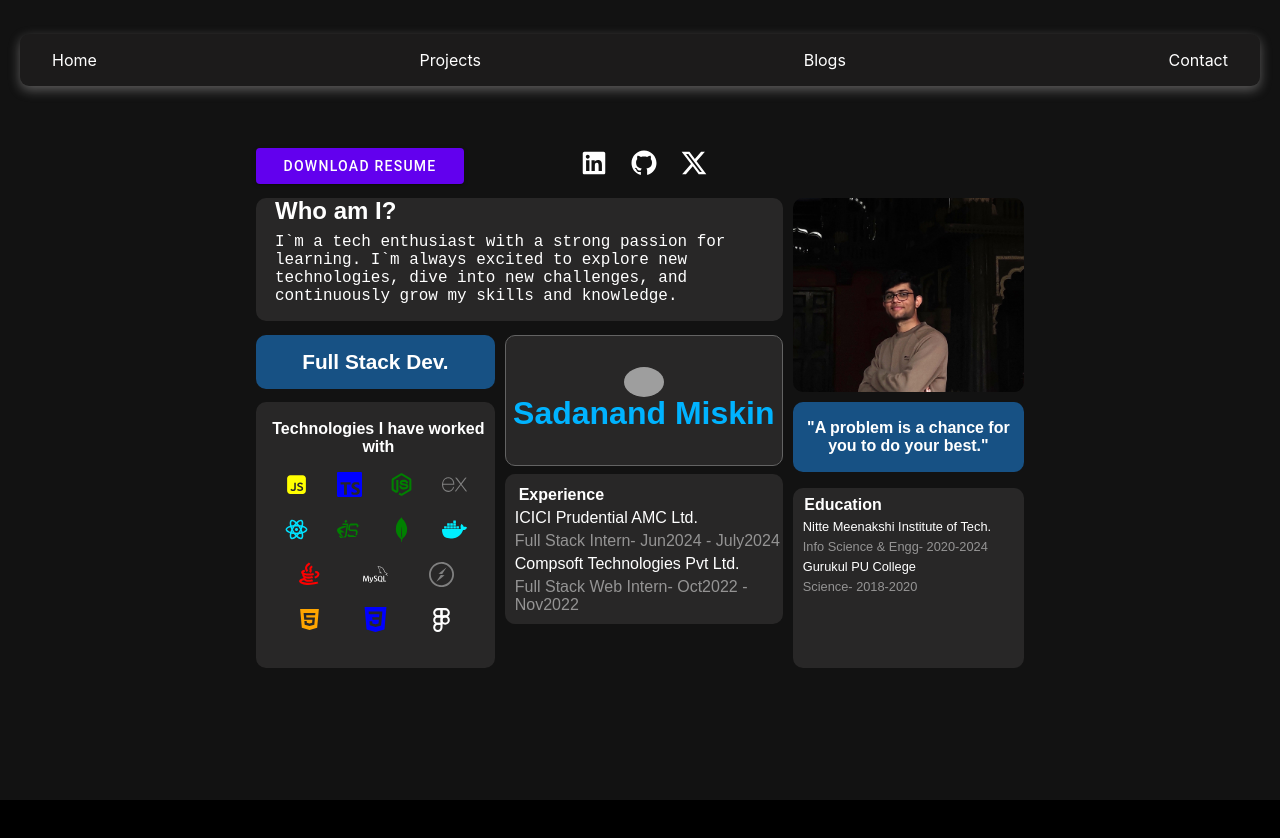
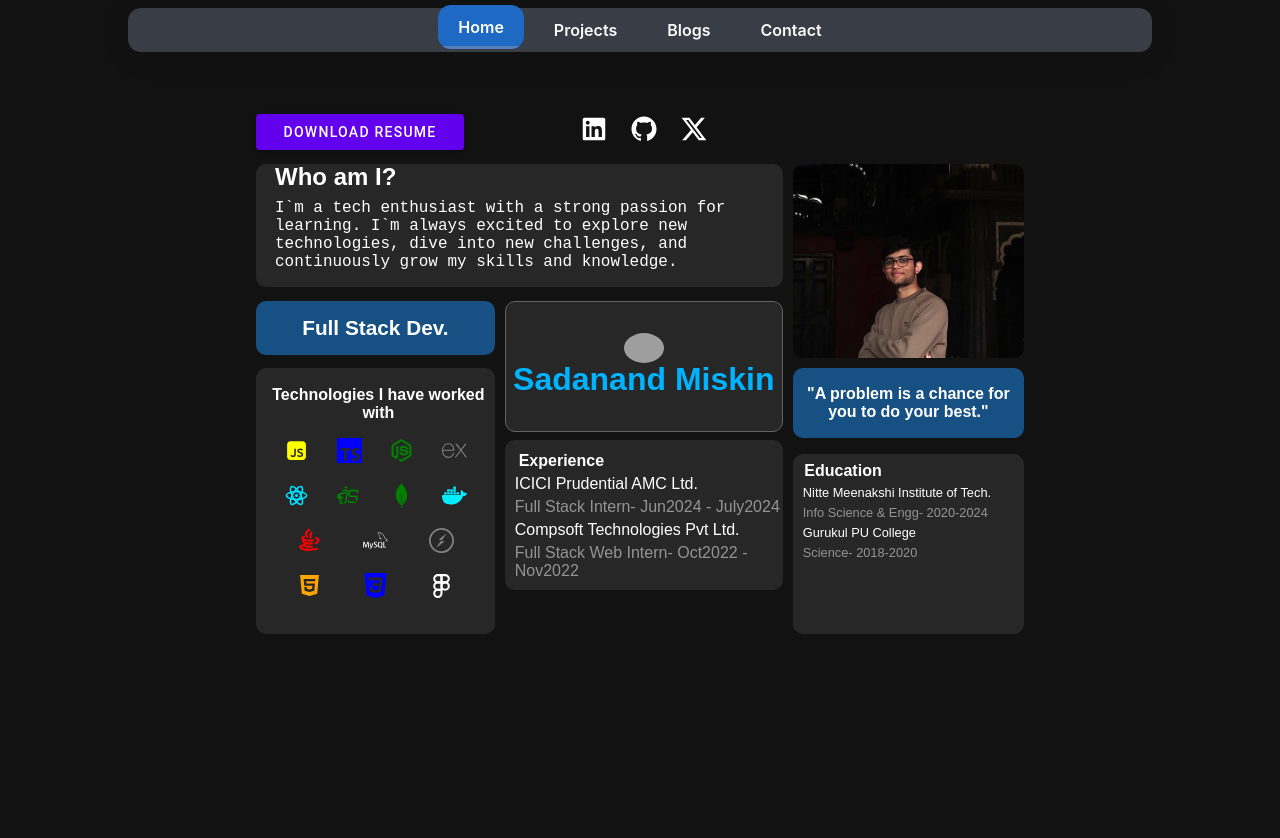
Before and after one commit to SadanandMiskin/portfolio-2.0, a React (Vite) app: page / in a window 1280 px wide. Shown: the top 838 px of the page. Built offline with nearby package versions, Linux system fonts and the light colour scheme; grey boxes are pictures that could not be loaded.

Commit message:
navigation style change

```diff
--- a/package.json
+++ b/package.json
@@ -14,6 +14,7 @@
     "octokit": "^4.0.2",
     "react": "^18.2.0",
     "react-dom": "^18.2.0",
+    "react-google-recaptcha": "^3.1.0",
     "react-icons": "^5.3.0",
     "react-router-dom": "^6.26.1",
     "styled-components": "^6.1.12",
--- a/src/App.css
+++ b/src/App.css
@@ -1,10 +1,25 @@
+:root {
+  --bg-color: #6234d7;
+  --nav-bg-color: #383d46;
+  --text-color: #fafafa;
+  --hover-color: #1e69c4;
+  --active-color: #567eb8;
+}
+
+body {
+  background-color: var(--bg-color);
+  margin: 0;
+  padding: 0;
+  font-family: 'Arial', sans-serif;
+}
+
 html, body{
   /* font-family: 'Montserrat', sans-serif; */
 
   height: 100%;
   margin: 0;
   overflow:visible;
-  background-color: rgb(0, 0, 0);
+  /* background-color: rgb(0, 0, 0); */
 }
 /* *{
   border: 1px solid black;
@@ -54,52 +69,86 @@ html, body{
 
 
 
-.header{
+.header {
   display: flex;
   justify-content: center;
-  /* margin-bottom: 80px; */
+  /* padding: 20px 0; */
+  padding-top: 8px;
 }
+
 .navigate {
-
-  box-shadow: rgba(197, 196, 196, 0.419) 0px 4px 12px;
-  width: 23%;
+  background-color: var(--nav-bg-color);
+  border-radius: 13px;
+  box-shadow: 0 4px 30px rgba(0, 0, 0, 0.1);
   display: flex;
-  justify-content: space-between;
-  margin-top: 34px;
-  padding: 12px;
-  background-color: rgb(28, 27, 27);
-  border-radius: 9px;
+  justify-content: center;
+  /* padding: 10px 0 7px 5px; */
+  transition: all 0.3s ease;
+  max-width: 80%;
+  /* max-width: 600px; */
 }
 
 .nav-link {
-  color: white;
-  padding: 4px;
+  color: var(--text-color);
+  font-size: 1rem;
+  font-weight: 600;
+  padding: 12px 20px;
   text-decoration: none;
-  transition: background-color 0.3s ease;
+  transition: all 0.3s ease;
+  border-radius: 13px;
+  margin: 0 5px;
+  position: relative;
+  overflow: hidden;
 }
 
-.nav-link:hover {
-  background-color: #ffffff;
-  color: #131313;
-  padding: 2px 4px;
-  border-radius: 5px;
+.nav-link:hover,
+.nav-link:focus,
+.nav-link.active {
+  background-color: var(--hover-color);
+  color: #ffffff;
+  transform: translateY(-3px);
+  box-shadow: 0 4px 15px rgba(0, 0, 0, 0.2);
 }
 
-/*
-.header {
-  background-color: #f0f0f0;
-  padding: 1rem;
-  text-align: center;
+.nav-link.active::after {
+  content: '';
+  position: absolute;
+  bottom: 0;
+  left: 0;
+  width: 100%;
+  height: 3px;
+  background-color: var(--active-color);
+}
+
+@media (min-width: 480px) and (max-width: 768px) {
+  .navigate {
+    flex-direction: row;
+    flex-wrap: wrap;
+    justify-content: center;
+  }
+
+  .nav-link {
+    flex-basis: calc(50% - 20px);
+  }
+}
+
+/* Styles for very small devices */
+/* @media (max-width: 320px) {
+  .nav-link {
+    font-size: 0.9rem;
+    padding: 12px 15px;
+  }
 } */
 
-.navigate {
-  display: flex;
-  justify-content: space-between;
-  align-items: center;
+/* Optional: Add a subtle pulse animation to the active link */
+@keyframes pulse {
+  0% { box-shadow: 0 0 0 0 rgba(69, 184, 233, 0.4); }
+  70% { box-shadow: 0 0 0 10px rgba(69, 195, 233, 0); }
+  100% { box-shadow: 0 0 0 0 rgba(233, 69, 96, 0); }
 }
 
-.navigate a {
-  margin: 0 1rem;
+.nav-link.active {
+  animation: pulse 2s infinite;
 }
 
 .main{
--- a/src/App.jsx
+++ b/src/App.jsx
@@ -22,16 +22,23 @@ function App() {
         <Loader onLoadComplete={handleLoadComplete} />
       ) : (
         <>
-          <Navigation />
-          <div className="content-container">
-            <Routes>
+        <div className="layout-container">
+        <Navigation />
+        <main className="main-content">
+          {/* <MainContent /> */}
+          <Routes>
               <Route path="/" element={<Home />} />
               <Route path="/projects" element={<Projects />} />
               <Route path="/blog" element={<Blog />} />
               <Route path="/contact" element={<Contact />} />
               <Route path="*" element={<NotFound />} />
             </Routes>
-          </div>
+        </main>
+      </div>
+          {/* <Navigation />
+          <div className="content-container">
+
+          </div> */}
         </>
       )}
     </BrowserRouter>
--- a/src/components/GridComponents/Navigation.jsx
+++ b/src/components/GridComponents/Navigation.jsx
@@ -1,19 +1,49 @@
-import React from 'react'
-import { Link } from 'react-router-dom'
+import React, { useState } from 'react';
+import { Link, useLocation } from 'react-router-dom';
+// import './Navigation.css'; // Make sure this points to your CSS file
 
 const Navigation = () => {
+  const location = useLocation();
+  const [activeLink, setActiveLink] = useState(location.pathname);
+
+  const handleClick = (path) => {
+    setActiveLink(path);
+  };
+
   return (
     <div className="header">
-      <div className="navigate">
-        <Link to={'/'} className="nav-link">Home</Link>
-        <Link to={'/projects'} className="nav-link">Projects</Link>
-        <Link to={'/blog'} className="nav-link">Blogs</Link>
-        {/* <a href="" className="nav-link Blogs">Blogs</a> */}
-        {/* <a href="" className="nav-link contact">Contact</a> */}
-        <Link to={'/contact'} className="nav-link">Contact</Link>
-      </div>
+      <nav className="navigate">
+        <Link
+          to={'/'}
+          className={`nav-link ${activeLink === '/' ? 'active' : ''}`}
+          onClick={() => handleClick('/')}
+        >
+          Home
+        </Link>
+        <Link
+          to={'/projects'}
+          className={`nav-link ${activeLink === '/projects' ? 'active' : ''}`}
+          onClick={() => handleClick('/projects')}
+        >
+          Projects
+        </Link>
+        <Link
+          to={'/blog'}
+          className={`nav-link ${activeLink === '/blog' ? 'active' : ''}`}
+          onClick={() => handleClick('/blog')}
+        >
+          Blogs
+        </Link>
+        <Link
+          to={'/contact'}
+          className={`nav-link ${activeLink === '/contact' ? 'active' : ''}`}
+          onClick={() => handleClick('/contact')}
+        >
+          Contact
+        </Link>
+      </nav>
     </div>
-  )
-}
+  );
+};
 
-export default Navigation
+export default Navigation;
```
Also changed, not shown: 2 other files (tests, documents, lock files or other folders).
